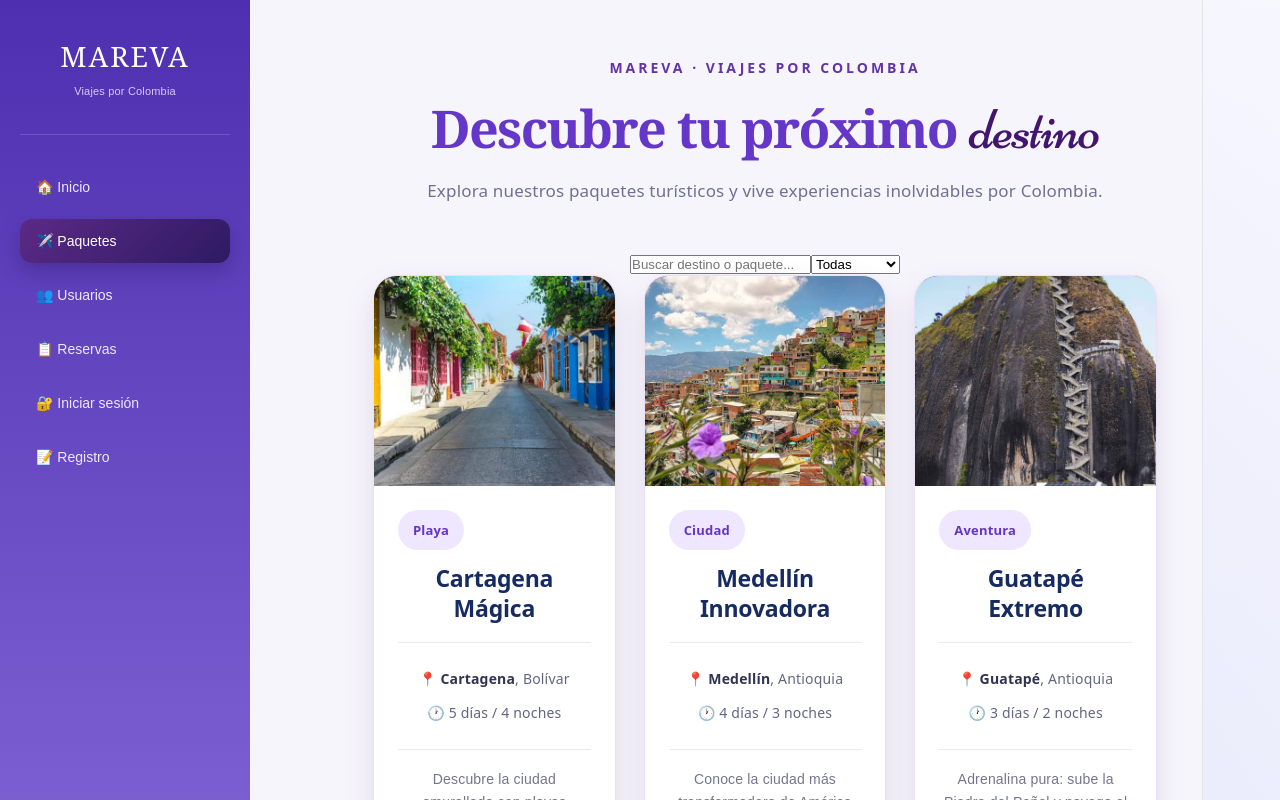
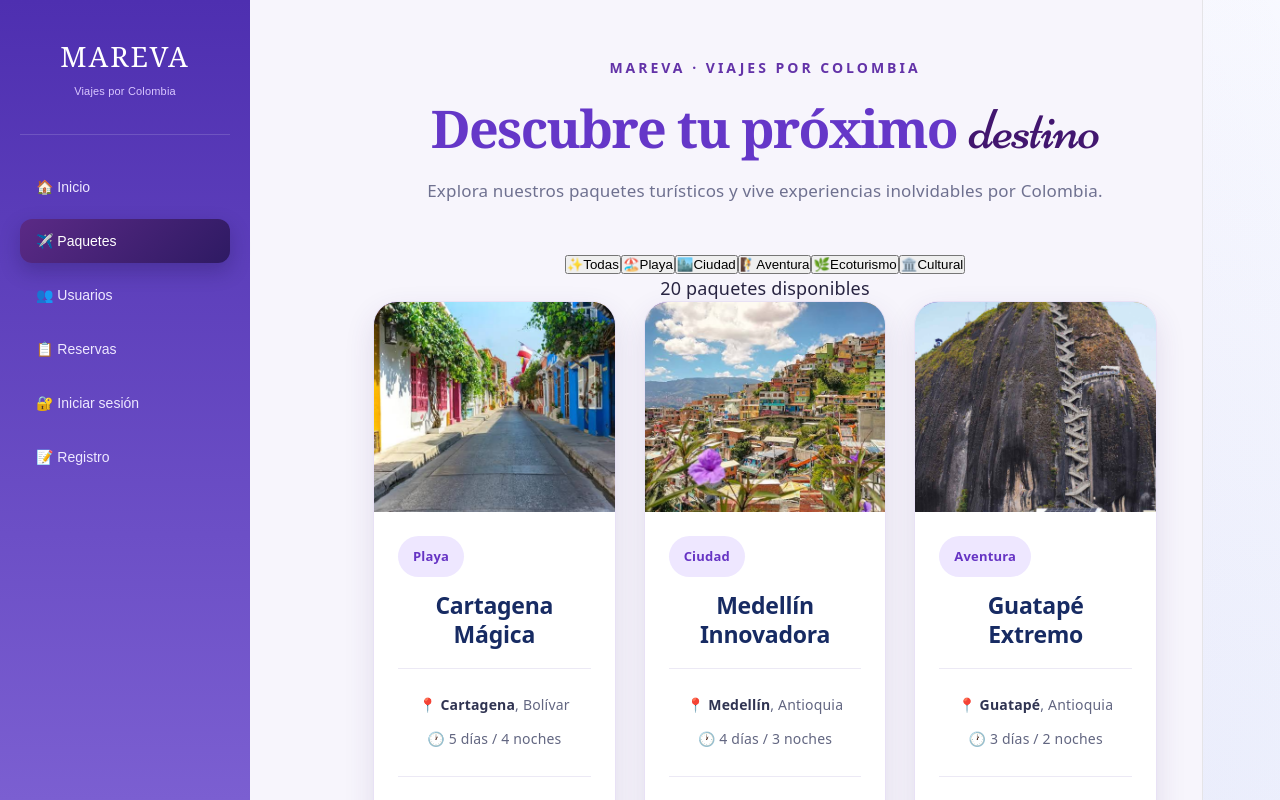
Before and after one commit to nicollvaleriasabogal9-eng/Proyecto-React-Mareva, a React (Vite) app: page / in a window 1280 px wide. Both pictures are taken after a click on the button "Explorar paquetes". Shown: the top 800 px of the page. Built offline with nearby package versions, Linux system fonts and the light colour scheme; a web font is replaced by a local one.

Commit message:
Update Paquetes.tsx

```diff
--- a/src/components/Paquetes.tsx
+++ b/src/components/Paquetes.tsx
@@ -1,4 +1,4 @@
-import { useState, type ChangeEvent } from "react";
+import { useState } from "react";
 import CardAccion from "./CardAccion";
 import "./Paquetes.css";
 
@@ -282,33 +282,43 @@ const PAQUETES: Paquete[] = [
   },
 ];
 
+const CATEGORIAS = [
+  {
+    nombre: "Todas",
+    icono: "✨",
+  },
+  {
+    nombre: "Playa",
+    icono: "🏖️",
+  },
+  {
+    nombre: "Ciudad",
+    icono: "🏙️",
+  },
+  {
+    nombre: "Aventura",
+    icono: "🧗",
+  },
+  {
+    nombre: "Ecoturismo",
+    icono: "🌿",
+  },
+  {
+    nombre: "Cultural",
+    icono: "🏛️",
+  },
+];
+
 function Paquetes({ mostrarMensaje }: PaquetesProps) {
-  const [busqueda, setBusqueda] = useState<string>("");
   const [categoriaSeleccionada, setCategoriaSeleccionada] =
     useState<string>("Todas");
 
-  const categorias = [
-    "Todas",
-    ...Array.from(new Set(PAQUETES.map((paquete) => paquete.categoria))),
-  ];
+  const paquetesFiltrados = PAQUETES.filter((paquete) => {
+    if (categoriaSeleccionada === "Todas") {
+      return true;
+    }
 
-  const manejarBusqueda = (event: ChangeEvent<HTMLInputElement>) => {
-    setBusqueda(event.target.value);
-  };
-
-  const paquetesFiltrados = PAQUETES.filter((paquete) => {
-    const textoBusqueda = busqueda.toLowerCase();
-
-    const coincideBusqueda =
-      paquete.nombre.toLowerCase().includes(textoBusqueda) ||
-      paquete.destino.toLowerCase().includes(textoBusqueda) ||
-      paquete.departamento.toLowerCase().includes(textoBusqueda);
-
-    const coincideCategoria =
-      categoriaSeleccionada === "Todas" ||
-      paquete.categoria === categoriaSeleccionada;
-
-    return coincideBusqueda && coincideCategoria;
+    return paquete.categoria === categoriaSeleccionada;
   });
 
   return (
@@ -323,36 +333,49 @@ function Paquetes({ mostrarMensaje }: PaquetesProps) {
         </h1>
 
         <p>
-          Explora nuestros paquetes turísticos y vive experiencias
-          inolvidables por Colombia.
+          Explora nuestros paquetes turísticos y vive
+          experiencias inolvidables por Colombia.
         </p>
       </div>
 
-      <div className="paquetes-filtros">
-        <input
-          type="text"
-          placeholder="Buscar destino o paquete..."
-          value={busqueda}
-          onChange={manejarBusqueda}
-        />
+      <div className="filtros-categorias">
+        {CATEGORIAS.map((categoria) => (
+          <button
+            key={categoria.nombre}
+            type="button"
+            className={
+              categoriaSeleccionada === categoria.nombre
+                ? "categoria-btn categoria-activa"
+                : "categoria-btn"
+            }
+            onClick={() =>
+              setCategoriaSeleccionada(categoria.nombre)
+            }
+          >
+            <span className="categoria-icono">
+              {categoria.icono}
+            </span>
 
-        <select
-          value={categoriaSeleccionada}
-          onChange={(event) =>
-            setCategoriaSeleccionada(event.target.value)
-          }
-        >
-          {categorias.map((categoria) => (
-            <option key={categoria} value={categoria}>
-              {categoria}
-            </option>
-          ))}
-        </select>
+            {categoria.nombre}
+          </button>
+        ))}
+      </div>
+
+      <div className="paquetes-resultados">
+        <span>
+          {paquetesFiltrados.length}{" "}
+          {paquetesFiltrados.length === 1
+            ? "paquete disponible"
+            : "paquetes disponibles"}
+        </span>
       </div>
 
       <div className="paquetes-grid">
         {paquetesFiltrados.map((paquete) => (
-          <article className="paquete-card" key={paquete.slug}>
+          <article
+            className="paquete-card"
+            key={paquete.slug}
+          >
             <div className="paquete-imagen-container">
               <img
                 src={paquete.imagen}
@@ -396,9 +419,9 @@ function Paquetes({ mostrarMensaje }: PaquetesProps) {
                 </div>
 
                 <CardAccion
-                  titulo={paquete.nombre}
-                  texto={paquete.destino}
-                  estado="Disponible"
+                  titulo=""
+                  texto=""
+                  estado=""
                   boton="Reservar"
                   onAccion={() =>
                     mostrarMensaje(
@@ -414,9 +437,13 @@ function Paquetes({ mostrarMensaje }: PaquetesProps) {
       </div>
 
       {paquetesFiltrados.length === 0 && (
-        <p className="paquetes-sin-resultados">
-          No encontramos paquetes que coincidan con tu búsqueda.
-        </p>
+        <div className="sin-paquetes">
+          <span>🌎</span>
+          <h2>No encontramos paquetes</h2>
+          <p>
+            Intenta seleccionar otra categoría.
+          </p>
+        </div>
       )}
     </section>
   );
```
